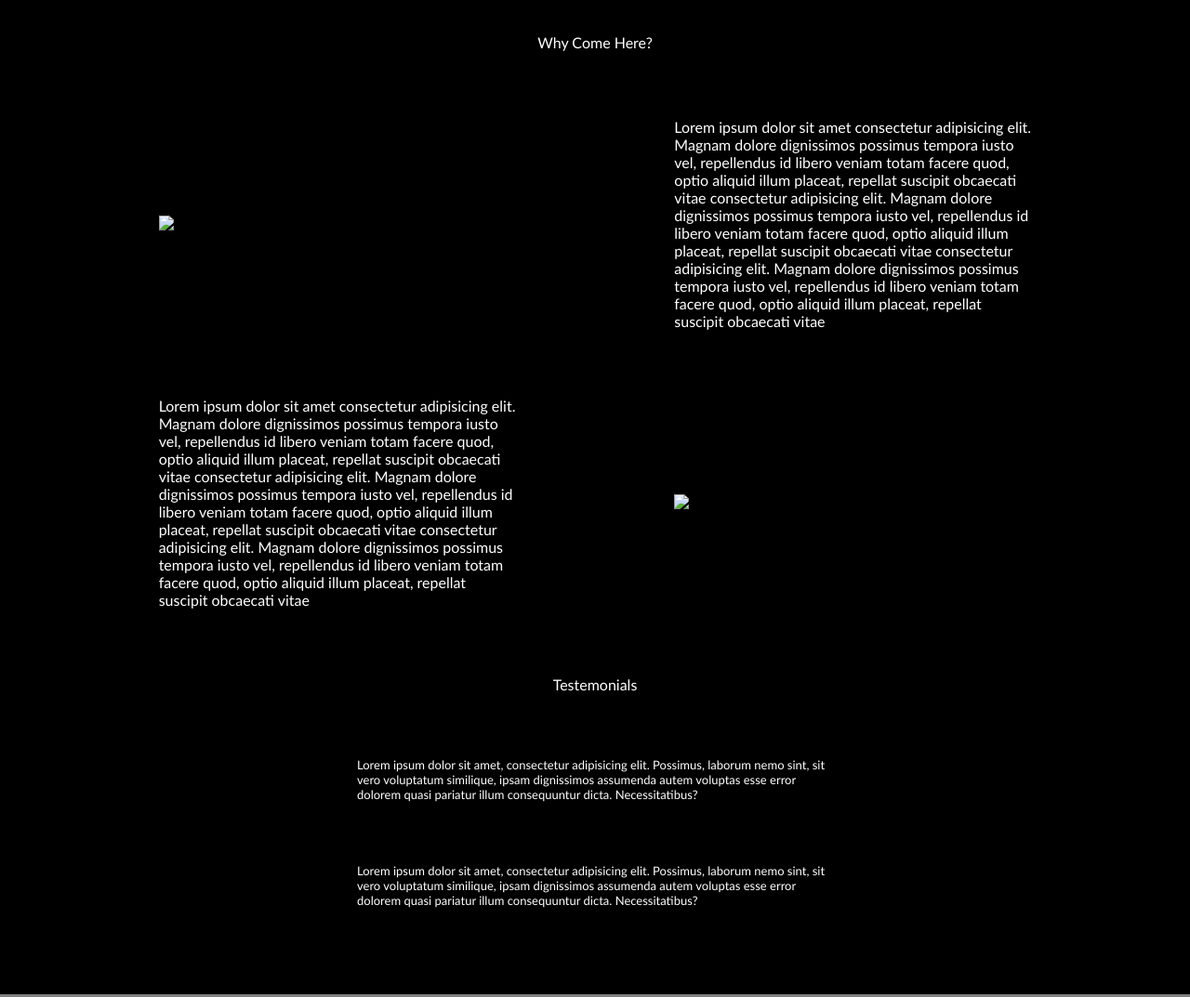
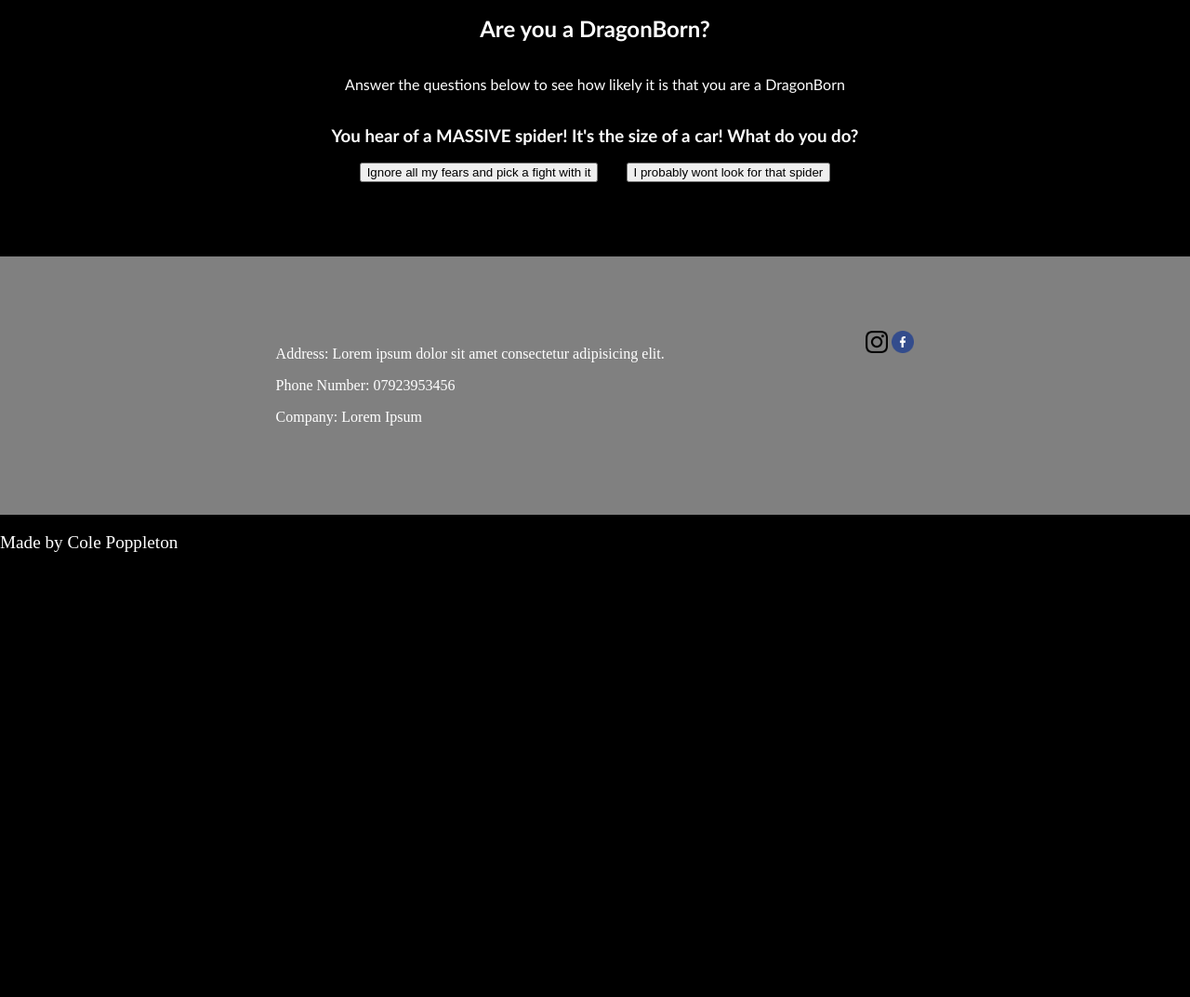
Before and after one commit to ColePoppleton/COM419_Week3, a plain HTML site: page index.html in a window 1280 px wide. Shown: the part 700-1773 px from the top of the page at 93% size. After the commit the page ends 1315 px from the top, so only its background shows below. Drawn offline with Linux system fonts and the light colour scheme.

Commit message:
Initial Commit
Code for week 5 task 2

```diff
--- a/index.html
+++ b/index.html
@@ -17,30 +17,31 @@
             <li class="nav_Item">Example Page 2</li>
         </ul>
     </div>
-    <div id="Content">
-        <p class="Subtitle">Why Come Here?</p>
-    </div>
-    <div class="Container">
-        <div class="Image">
-            <img src="dragon.jpg" alt="Image of a dragon">
+    <div id="Questions">
+        <h2>Are you a DragonBorn?</h2>
+        <p>Answer the questions below to see how likely it is that you are a DragonBorn</p>
+        <div id="question_1">
+            <h3>You hear of a MASSIVE spider! It's the size of a car! What do you do?</h3>
+            <div class="buttons">
+                <button id="Success_1">Ignore all my fears and pick a fight with it</button>
+                <button id="Failure_1">I probably wont look for that spider</button>
+            </div>
         </div>
-        <div class="Text">
-            <p class="Lorem">Lorem ipsum dolor sit amet consectetur adipisicing elit. Magnam dolore dignissimos possimus tempora iusto vel, repellendus id libero veniam totam facere quod, optio aliquid illum placeat, repellat suscipit obcaecati vitae consectetur adipisicing elit. Magnam dolore dignissimos possimus tempora iusto vel, repellendus id libero veniam totam facere quod, optio aliquid illum placeat, repellat suscipit obcaecati vitae consectetur adipisicing elit. Magnam dolore dignissimos possimus tempora iusto vel, repellendus id libero veniam totam facere quod, optio aliquid illum placeat, repellat suscipit obcaecati vitae</p>
+        <div id="question_2">
+            <h3>What do you think of Dragons?</h3>
+            <div class="buttons">
+                <button id="Success_2">They have nice souls</button>
+                <button id="Failure_2">Dangerous and scary!</button>
+            </div>
         </div>
-    </div>
-    <div class="Container reverse">
-
-        <div class="Text">
-            <p class="Lorem">Lorem ipsum dolor sit amet consectetur adipisicing elit. Magnam dolore dignissimos possimus tempora iusto vel, repellendus id libero veniam totam facere quod, optio aliquid illum placeat, repellat suscipit obcaecati vitae consectetur adipisicing elit. Magnam dolore dignissimos possimus tempora iusto vel, repellendus id libero veniam totam facere quod, optio aliquid illum placeat, repellat suscipit obcaecati vitae consectetur adipisicing elit. Magnam dolore dignissimos possimus tempora iusto vel, repellendus id libero veniam totam facere quod, optio aliquid illum placeat, repellat suscipit obcaecati vitae</p>
+        <div id="question_3">
+            <h3>Say the phrase "FUS RO DAH" aloud - what happened?</h3>
+            <div class="buttons">
+                <button id="Success_3">Everything in front of me just got randomly blasted backwards</button>
+                <button id="Failure_3">People looked at me funny</button>
+            </div>
         </div>
-        <div class="Image">
-            <img src="nature.jpg" alt="Image of nature">
-        </div>
-    </div>
-    <div id="Testemonials">
-        <p style="font-family: 'Trebuchet MS', 'Lucida Sans Unicode', 'Lucida Grande', 'Lucida Sans', Arial, sans-serif; font-size: medium; color: white; width:fit-content; padding-bottom: 5vh;">Testemonials</p>
-        <p style="font-family: 'Trebuchet MS', 'Lucida Sans Unicode', 'Lucida Grande', 'Lucida Sans', Arial, sans-serif; font-size: small; color: white; width: 40%; padding-bottom: 5vh;">Lorem ipsum dolor sit amet, consectetur adipisicing elit. Possimus, laborum nemo sint, sit vero voluptatum similique, ipsam dignissimos assumenda autem voluptas esse error dolorem quasi pariatur illum consequuntur dicta. Necessitatibus?</p>
-        <p style="font-family: 'Trebuchet MS', 'Lucida Sans Unicode', 'Lucida Grande', 'Lucida Sans', Arial, sans-serif; font-size: small; color: white; width: 40%; padding-bottom: 10vh;">Lorem ipsum dolor sit amet, consectetur adipisicing elit. Possimus, laborum nemo sint, sit vero voluptatum similique, ipsam dignissimos assumenda autem voluptas esse error dolorem quasi pariatur illum consequuntur dicta. Necessitatibus?</p>
+        <div id="Fail"><h3>You are probably not a DragonBorn</h3></div>
     </div>
     <div id="Footer">
         <div id="left">
@@ -54,4 +55,5 @@
         </div>
     </div>
     <p style="color: white; font-size: larger; align-self: center;">Made by Cole Poppleton</p>
+    <script src="script.js"></script>
 </body>
--- /dev/null
+++ b/script.js
@@ -0,0 +1,31 @@
+
+document.getElementById("Success_1").addEventListener("click", e=>{
+    document.getElementById("question_1").style.display = "none";
+    document.getElementById("question_2").style.display = "block";
+});
+
+document.getElementById("Failure_1").addEventListener("click", e=>{
+    document.getElementById("question_1").style.display = "none";
+    document.getElementById("Fail").style.display = "block";
+});
+
+document.getElementById("Success_2").addEventListener("click", e=>{
+    document.getElementById("question_2").style.display = "none";
+    document.getElementById("question_3").style.display = "block";
+});
+
+document.getElementById("Failure_2").addEventListener("click", e=>{
+    document.getElementById("question_2").style.display = "none";
+    document.getElementById("Fail").style.display = "block";
+});
+
+document.getElementById("Success_3").addEventListener("click", e=>{
+    document.getElementById("question_3").style.display = "none";
+    document.getElementById("Fail").style.display = "block";
+    document.getElementById("Fail").innerHTML = "Congratulations you could be a Dragonborn!"
+});
+
+document.getElementById("Failure_1").addEventListener("click", e=>{
+    document.getElementById("question_3").style.display = "none";
+    document.getElementById("Fail").style.display = "block";
+});
--- a/style.css
+++ b/style.css
@@ -20,6 +20,7 @@ body{
       height: 40vh;
     }
 }
+
 #Hero{
     display: flex;
     align-items: center;
@@ -95,27 +96,7 @@ ul{
         flex-direction: column-reverse;
     }
 }
-.Lorem{
-    color: white;
-    font-family: 'Trebuchet MS', 'Lucida Sans Unicode', 'Lucida Grande', 'Lucida Sans', Arial, sans-serif;
-}
-.Text{
-    width: 30%;
-}
-.Image{
-    width: 30%;
-}
 
-img{
-    width: 100%;
-}
-#Testemonials{
-    padding-top: 5vh;
-    width: 100%;
-    display: flex;
-    flex-direction: column;
-    align-items: center;
-}
 #Footer{
     display: flex;
     justify-content: space-evenly;
@@ -123,3 +104,33 @@ img{
     padding: 10vh;
     font-size: medium;
 }
+
+#Questions{
+    color: white;
+    font-family: 'Trebuchet MS', 'Lucida Sans Unicode', 'Lucida Grande', 'Lucida Sans', Arial, sans-serif;
+    display: flex;
+    flex-direction: column;
+    align-items: center;
+    margin-bottom: 5rem;
+    margin-top: 1rem;
+    width: 100%;
+}
+
+#question_2{
+    display: none;
+}
+
+#question_3{
+    display: none;
+}
+
+.buttons{
+    width: 100%;
+    display: flex;
+    flex-direction: row;
+    justify-content: space-evenly;
+}
+
+#Fail{
+    display: none;
+}
```
